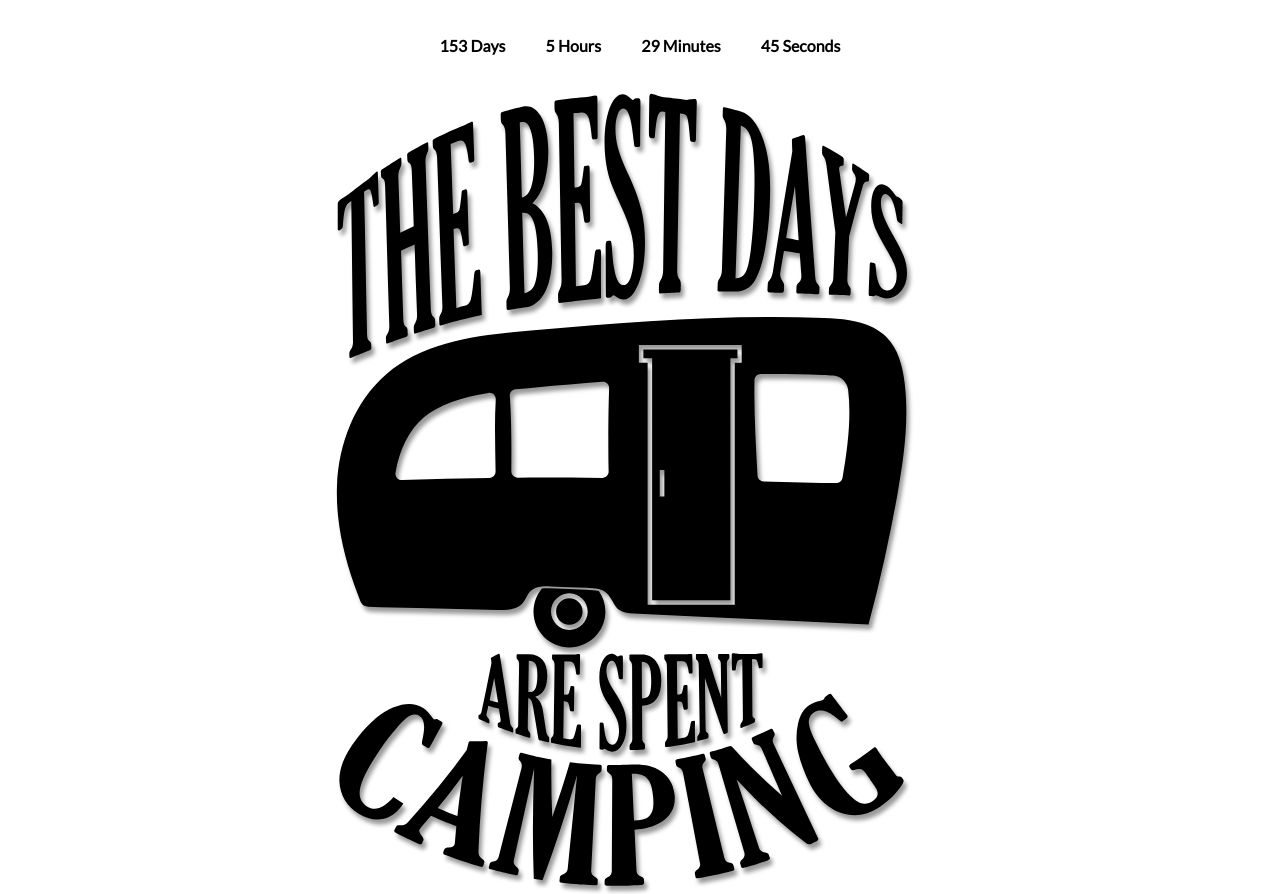
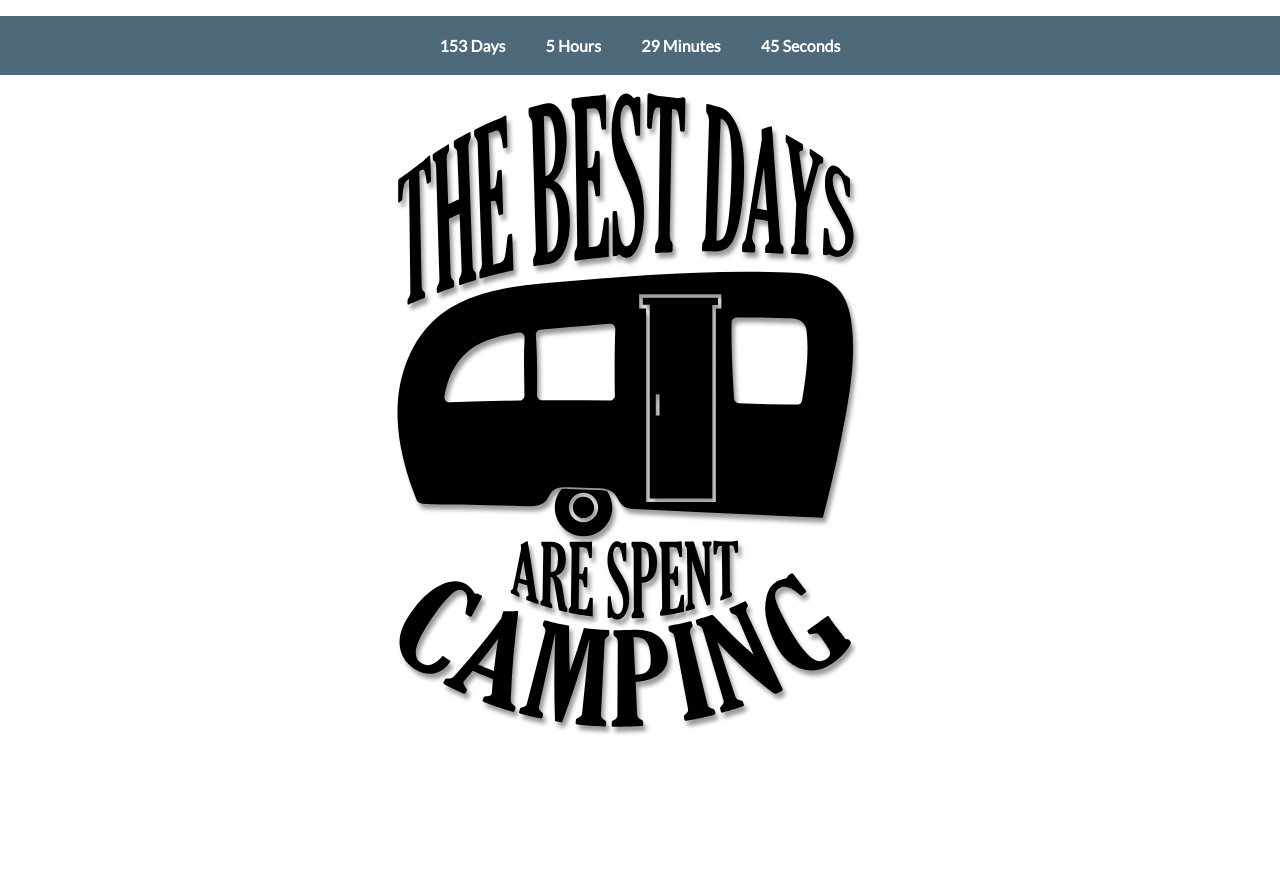
Before and after one commit to Degi100/bollen, a React (Create React App) app: page / in a window 1280 px wide. After the commit the page ends 800 px from the top, so only its background shows below. Built offline with nearby package versions, Linux system fonts and the light colour scheme.

Commit message:
edit animation

```diff
--- a/src/App.scss
+++ b/src/App.scss
@@ -4,6 +4,8 @@
   .caravan-logo {
     width: 100vh;
     max-width: 100vw;
+    height: 80vh;
+    max-height: 80vw;
     filter: drop-shadow(3px 5px 2px rgb(0 0 0 / 0.4));
   }
 
--- a/src/components/Countdown/countdown.scss
+++ b/src/components/Countdown/countdown.scss
@@ -8,9 +8,11 @@ body {
 .counter {
     display: flex;
     justify-content: center;
+    background-color: rgb(78, 105, 122);
 
     span {
         font-weight: bold;
+        color: white;
         padding: 20px;
   }
 }
```
